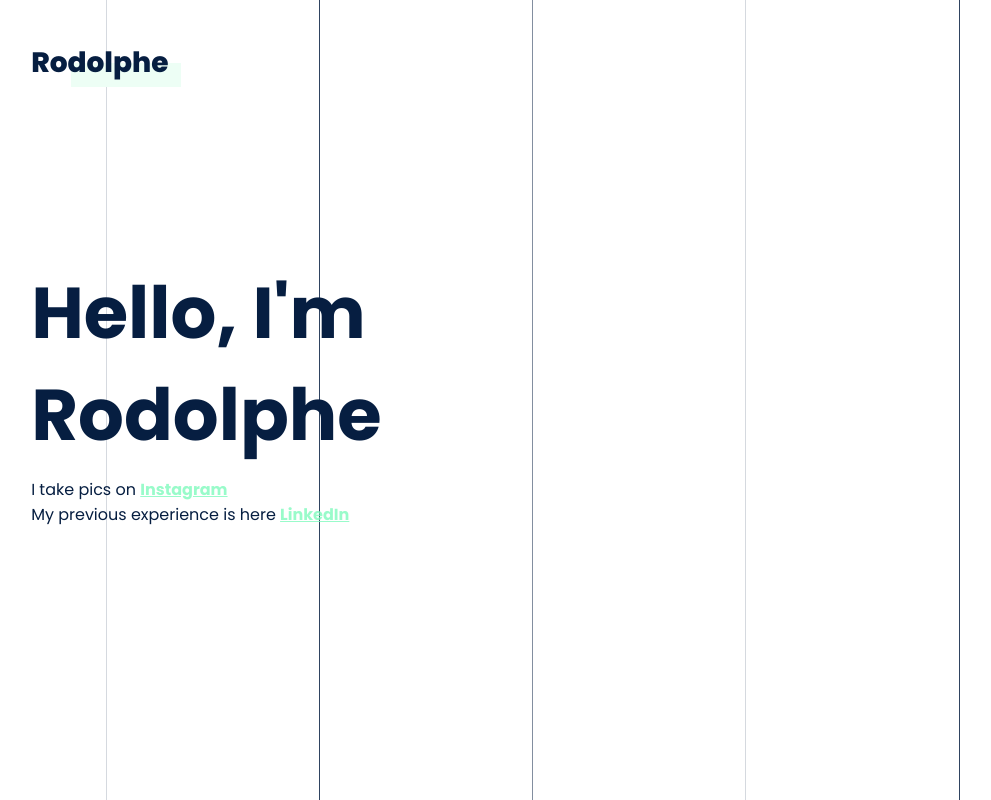
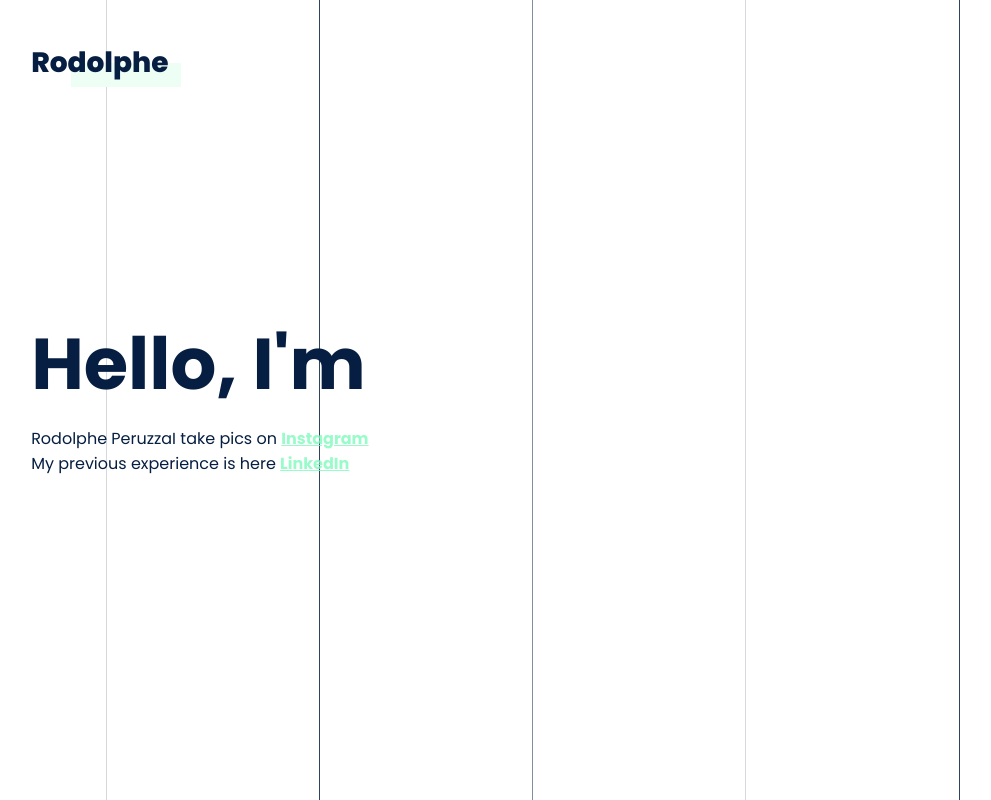
Before and after one commit to roprzz/rodolphe, a Gatsby site: page / in a window 1280 px wide. Shown: the whole page, without its empty margins (107-1098 px from the left). Built offline with nearby package versions, Linux system fonts and the light colour scheme; Gatsby itself is replaced by a stand-in of ours.

Commit message:
last name

```diff
--- a/src/pages/index.js
+++ b/src/pages/index.js
@@ -13,7 +13,7 @@ const IndexPage = () => (
     <SEO title="Home" />
     <div className="container">
     <h1>Hello, I'm</h1>
-    <h1 className="highlight">Rodolphe</h1>
+    <span className="highlight">Rodolphe Peruzza</span>
     I take pics on <a href="https://www.instagram.com/roprzz"><span style={{textDecoration:"underline"}}>Instagram</span></a><br/>
     My previous experience is here <a href="https://www.linkedin.com/in/rperuzza/"><span style={{textDecoration:"underline"}}>LinkedIn</span></a>
     </div>
```
